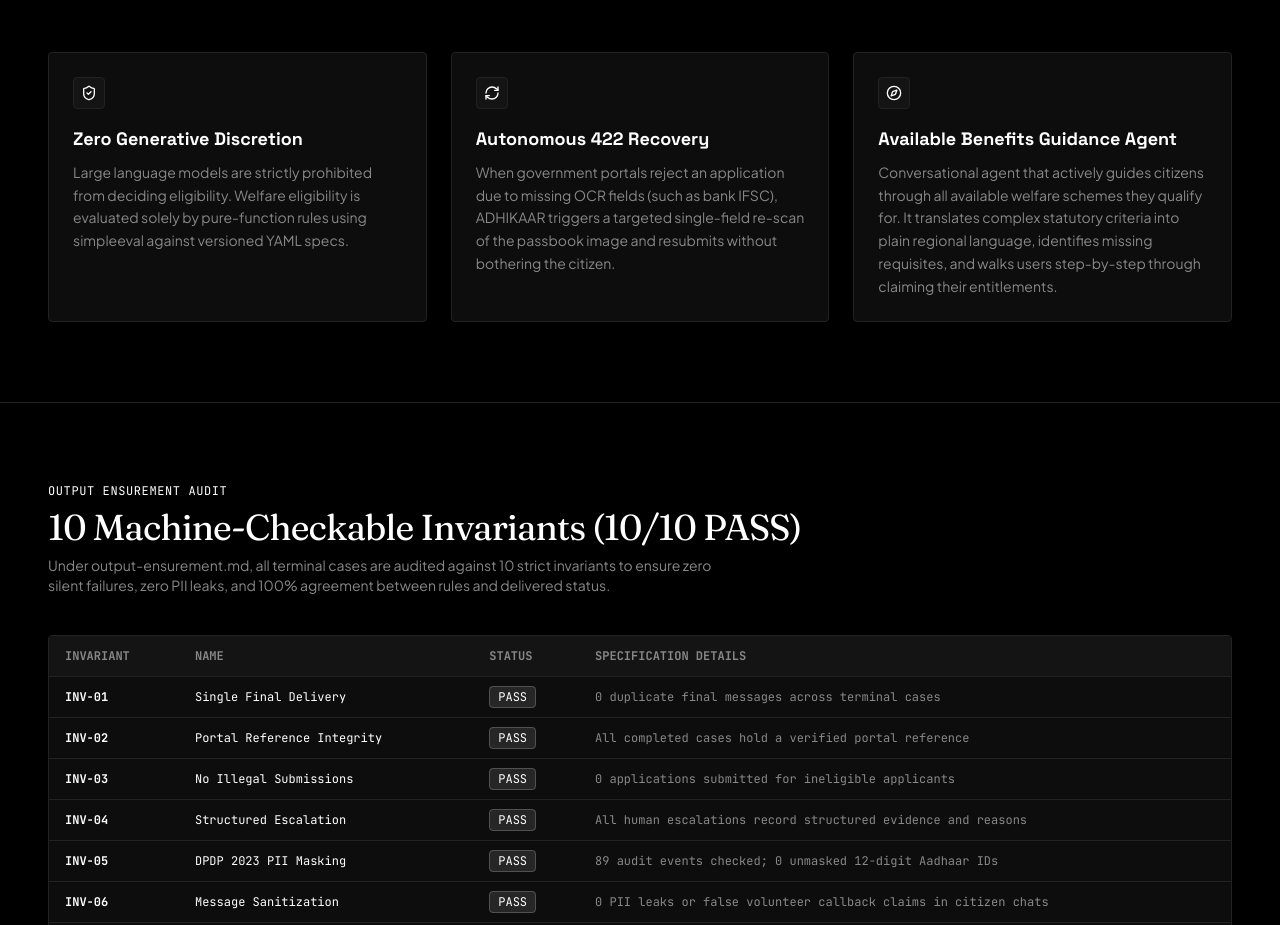
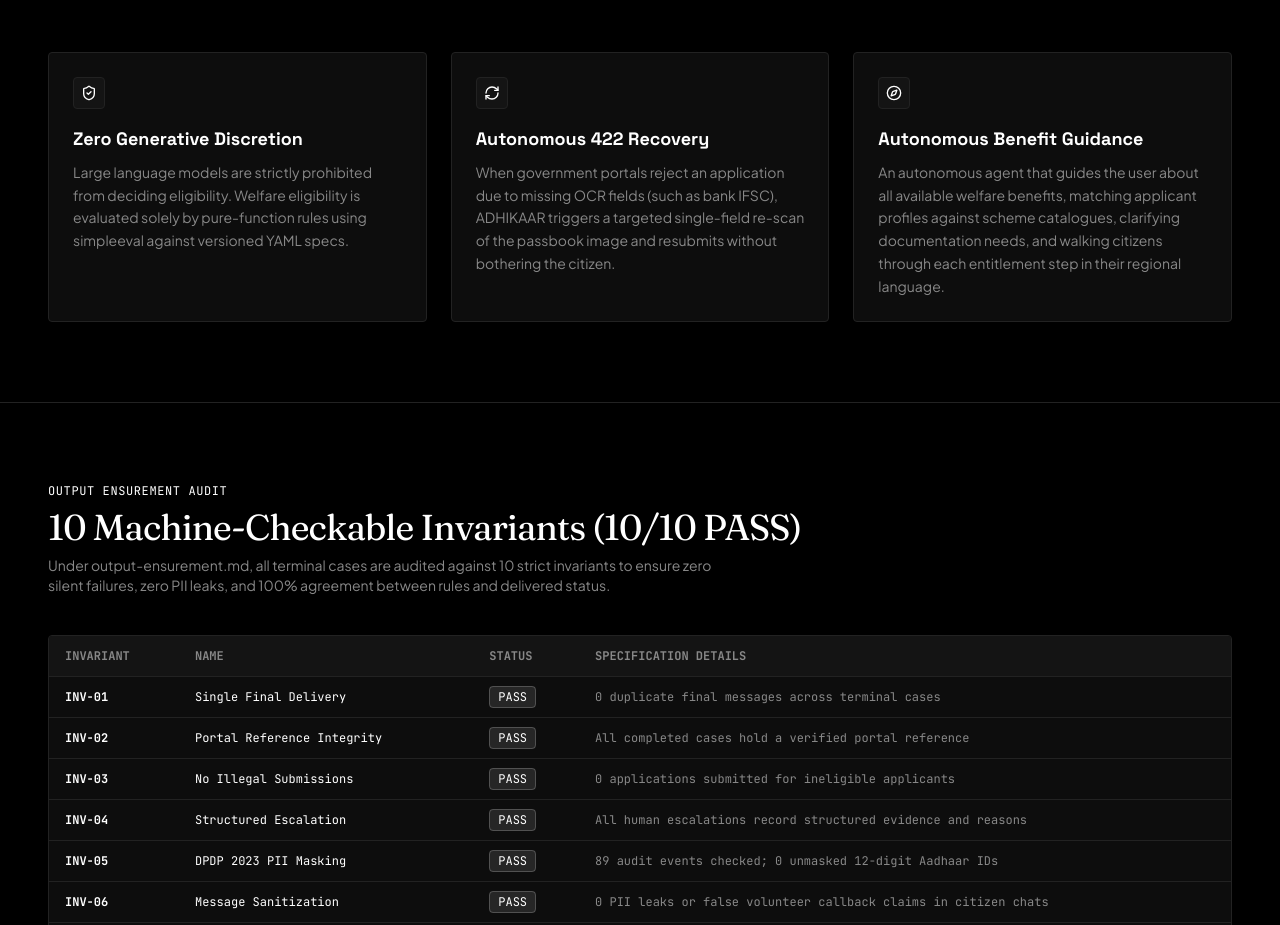
Before and after one commit to 24cu0310111-ship-it/adhikaar-web, a React (Vite) app: page / in a window 1280 px wide. Shown: the part 4465-5390 px from the top of the page. Built offline with nearby package versions, Linux system fonts and the light colour scheme.

Commit message:
feat: update robustness card to Autonomous Benefit Guidance agent

```diff
--- a/src/components/ProjectShowcasePanel.tsx
+++ b/src/components/ProjectShowcasePanel.tsx
@@ -1,4 +1,4 @@
-import React, { useState, useEffect } from 'react';
+import React, { useState, useRef, useEffect } from 'react';
 import {
   ArrowRight,
   Send,
@@ -728,9 +728,9 @@
             <div className="w-8 h-8 rounded bg-[#141414] border border-[#222222] flex items-center justify-center text-white mb-4">
               <Compass className="w-4 h-4 text-white" />
             </div>
-            <h3 className="font-display font-bold text-lg text-white mb-2">Available Benefits Guidance Agent</h3>
+            <h3 className="font-display font-bold text-lg text-white mb-2">Autonomous Benefit Guidance</h3>
             <p className="text-sm text-[#888888] leading-relaxed font-sans">
-              Conversational agent that actively guides citizens through all available welfare schemes they qualify for. It translates complex statutory criteria into plain regional language, identifies missing requisites, and walks users step-by-step through claiming their entitlements.
+              An autonomous agent that guides the user about all available welfare benefits, matching applicant profiles against scheme catalogues, clarifying documentation needs, and walking citizens through each entitlement step in their regional language.
             </p>
           </div>
         </div>
```
